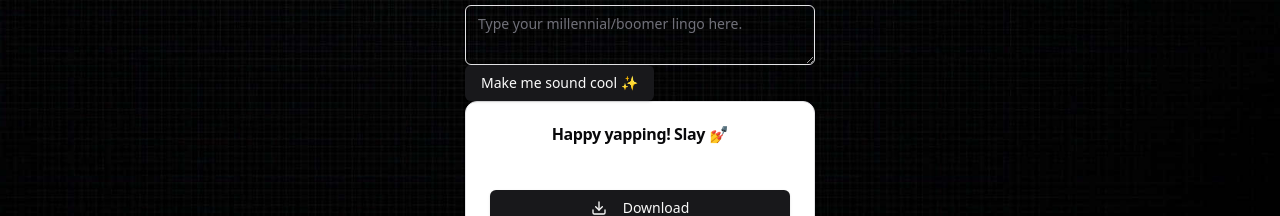
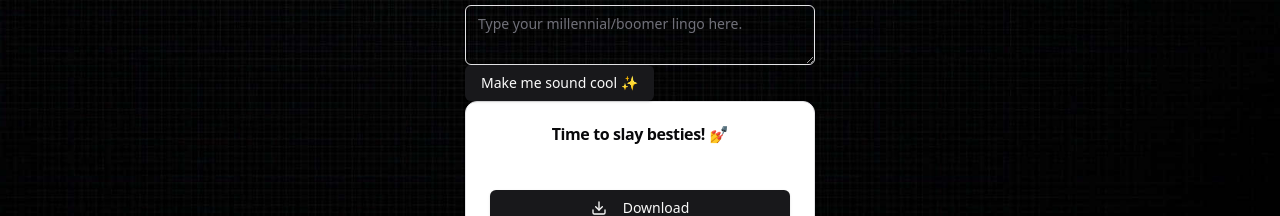
Before and after one commit to Haimantika/yap-app, a Next.js app in the folder yap-frontend/: page / in a window 1280 px wide. Shown: the part 415-631 px from the top of the page. Built offline with nearby package versions, Linux system fonts and the light colour scheme.

Commit message:
Updated card text

```diff
--- a/yap-frontend/src/components/ShareableTextCard.tsx
+++ b/yap-frontend/src/components/ShareableTextCard.tsx
@@ -9,7 +9,7 @@ import html2canvas from 'html2canvas'
 export default function ShareableTextCard({yapper_text}: {yapper_text:string}) {
   const cardRef = React.useRef(null);
   const content = {
-    title: "Happy yapping! Slay 💅",
+    title: "Time to slay besties! 💅",
     text: yapper_text,
   }
 
```
